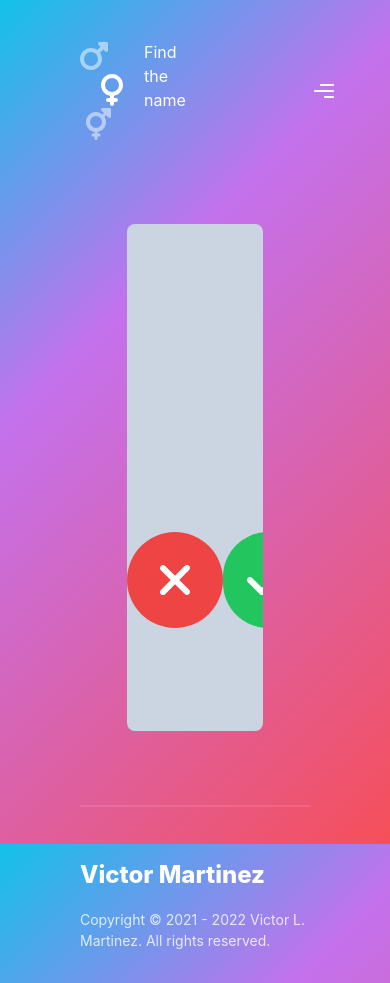
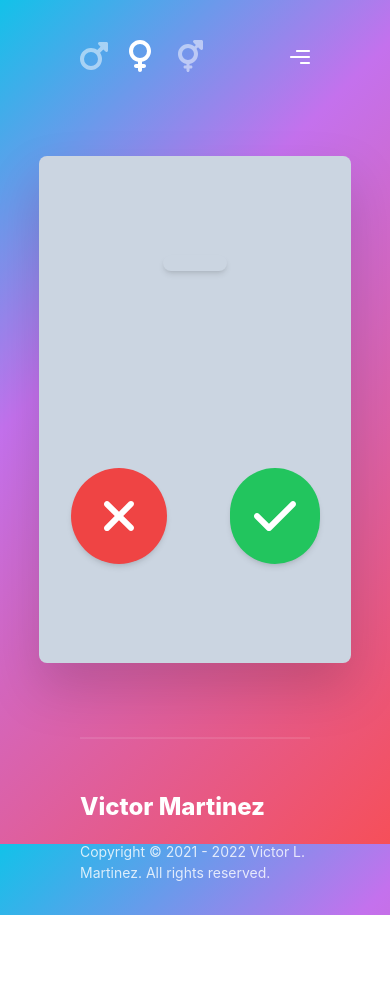
Before and after one commit to deansimcox/tinder-but-for-baby-names, a Next.js app: page / in a window 390 px wide. After the commit the page ends 915 px from the top, so only its background shows below. Built offline with nearby package versions, Linux system fonts and the light colour scheme; no server answers; the database is empty.

Commit message:
improved UI & name generation

```diff
--- a/components/Namecard.jsx
+++ b/components/Namecard.jsx
@@ -15,18 +15,20 @@ const Namecard = () => {
   }
 
   return (
-    <main className='h-[60vh] w-[35vw] bg-slate-300 rounded-lg overflow-hidden'>
+    <main className='drop-shadow-2xl h-[60vh] w-[80vw] md:w-[50vw] lg:w-[35vw] bg-slate-300 rounded-lg overflow-hidden'>
       <article className='flex flex-col items-center justify-around h-[100%] w-[100%]'>
-        <h2 className='font-serif italic text-6xl'>{randomName}</h2>
+        <h2 className='shadow-md rounded-full px-8 py-2 bg-slate-300 font-medium text-gray-700 text-center text-6xl'>
+          {randomName}
+        </h2>
         <div className='flex justify-around w-[100%]'>
           <button
-            className='bg-red-500 p-6 rounded-full text-white'
+            className='shadow-md bg-red-500 hover:bg-red-600 active:bg-red-700 p-6 rounded-full text-white'
             onClick={() => getNewName()}
           >
             <FontAwesomeIcon icon={faXmark} size='3x' className='h-5 w-12' />
           </button>
           <button
-            className='bg-green-500 p-6 rounded-full text-white'
+            className='shadow-md bg-green-500 hover:bg-green-600 active:bg-green-700 p-6 rounded-full text-white'
             onClick={() => getNewName()}
           >
             <FontAwesomeIcon icon={faCheck} size='3x' />
--- a/components/Navbar.jsx
+++ b/components/Navbar.jsx
@@ -52,7 +52,7 @@ const Navbar = () => {
             onClick={() => dispatch(setShowGender('*'))}
           />
         </div>
-        <h2 className='text-white pr-[8rem]'>Find the name</h2>
+        <h2 className='text-white hidden md:block pr-[8rem]'>Find the name</h2>
         <img src='/menu.svg' alt='menu' className='' />
       </div>
     </motion.nav>
--- a/redux/features/api/apiSlice.js
+++ b/redux/features/api/apiSlice.js
@@ -12,6 +12,7 @@ export const nameApi = createApi({
           const response = await supabase
             .from('random_names')
             .select('name')
+            .gte('number', 50)
             .limit(1)
             .single()
 
@@ -20,6 +21,7 @@ export const nameApi = createApi({
           const response = await supabase
             .from('random_names')
             .select('name')
+            .gte('number', 50)
             .eq('sex', gender)
             .limit(1)
             .single()
```
